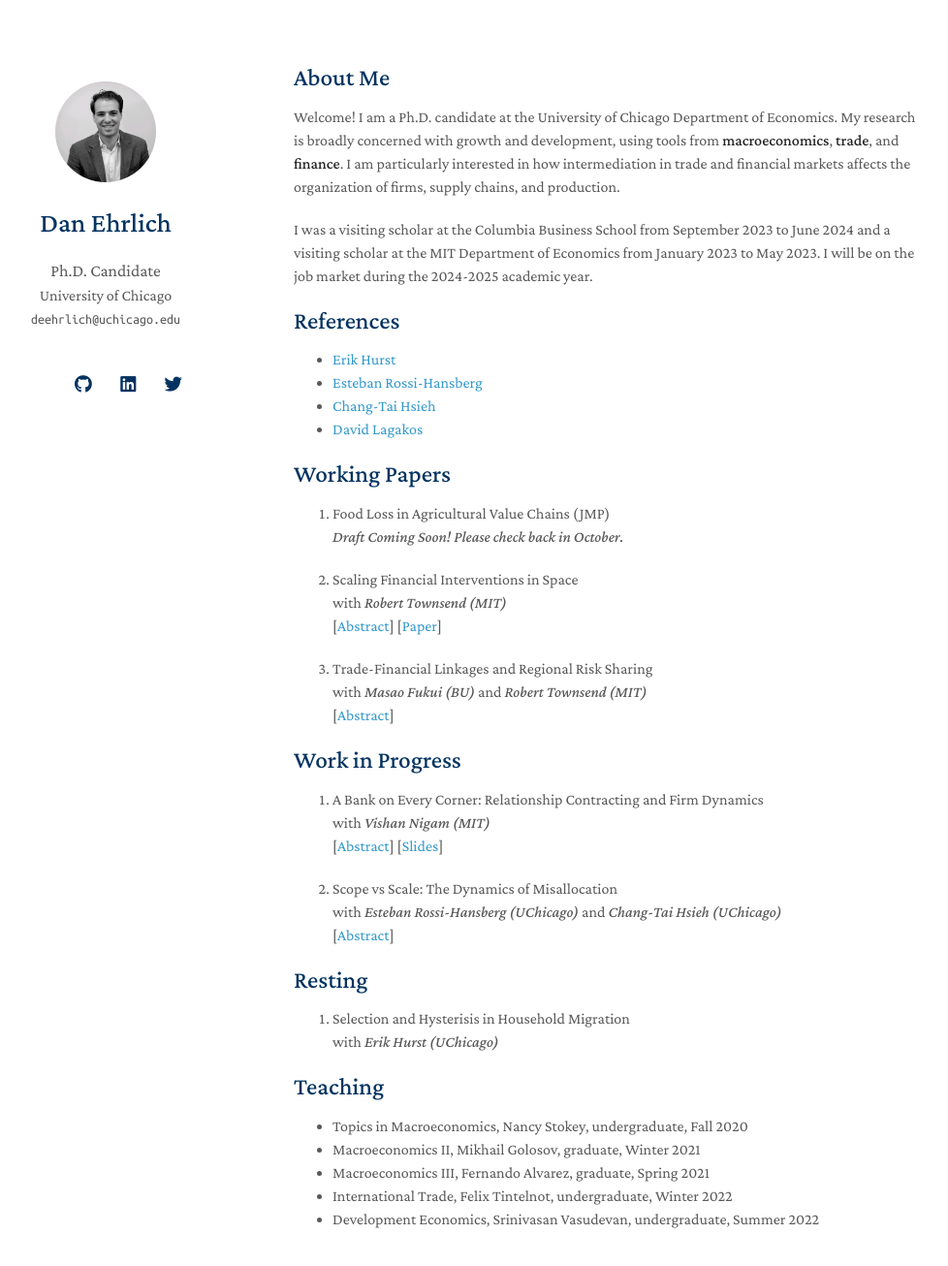
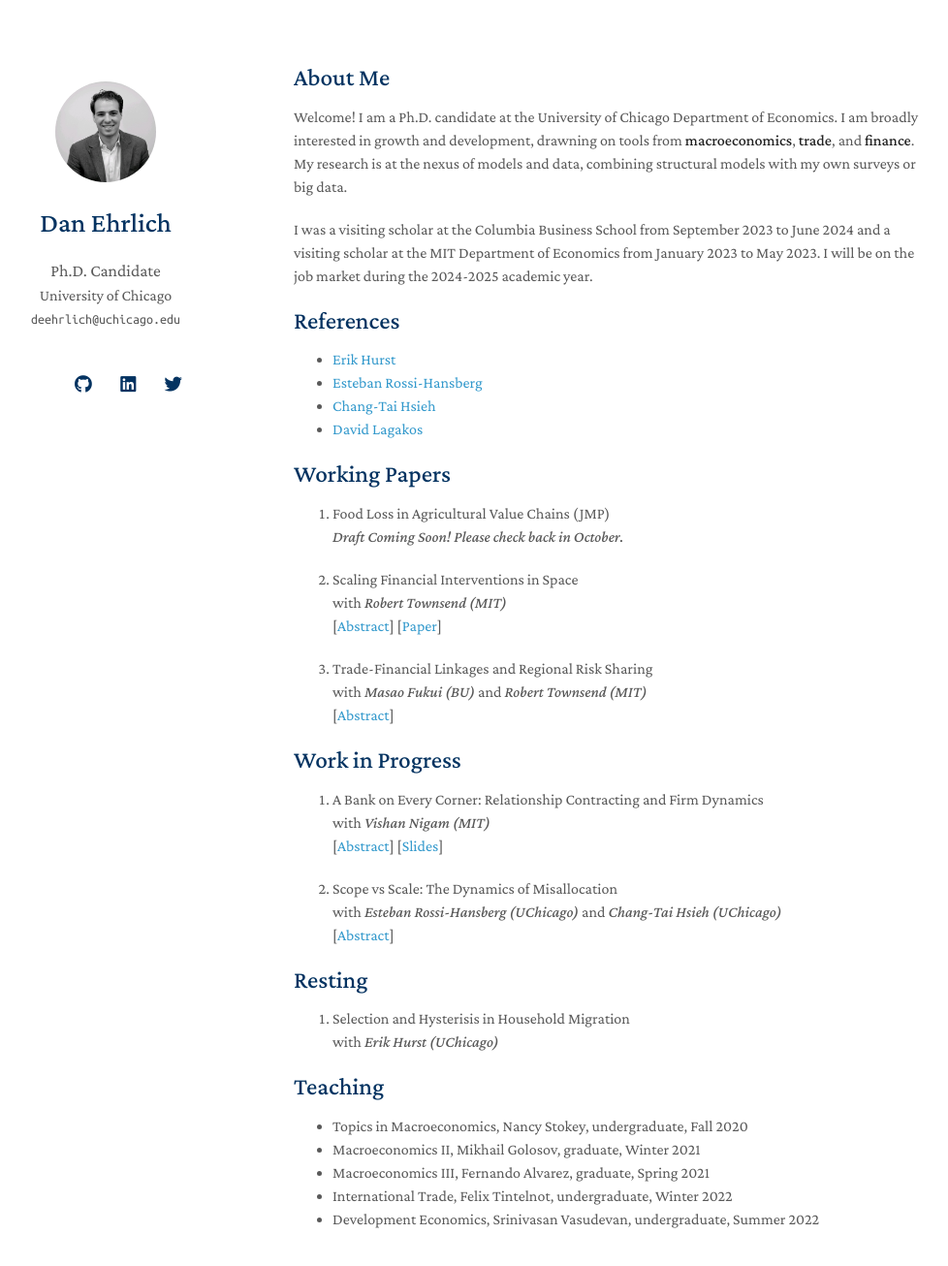
Before and after one commit to danielehrlich/danielehrlich.github.io, a Jekyll site: the page built from index.md, in a window 1280 px wide and 1364 px high. Shown: the top 1306 px of the window at 97% size, without its empty margins (167-1145 px from the left). Built offline with Jekyll 4.4.1, drawn with Linux system fonts in a browser that asks for light colours; nearby versions of some CDN libraries; a style sheet for code colours, icons or effects is not loaded; our own code applies the rules of GitHub Pages for plain Markdown files.

Commit message:
Update index.md

```diff
--- a/index.md
+++ b/index.md
@@ -4,8 +4,7 @@ layout: homepage
 
 ## About Me
 
-Welcome! I am a Ph.D. candidate at the University of Chicago Department of Economics.
-My research is broadly concerned with growth and development, using tools from **macroeconomics**, **trade**, and **finance**. I am particularly interested in how intermediation in trade and financial markets affects the organization of firms, supply chains, and production.
+Welcome! I am a Ph.D. candidate at the University of Chicago Department of Economics. I am broadly interested in growth and development, drawning on tools from **macroeconomics**, **trade**, and **finance**. My research is at the nexus of models and data, combining structural models with my own surveys or big data.
 
 I was a visiting scholar at the Columbia Business School from September 2023 to June 2024 and a visiting scholar at the MIT Department of Economics from January 2023 to May 2023. I will be on the job market during the 2024-2025 academic year.
 
```
